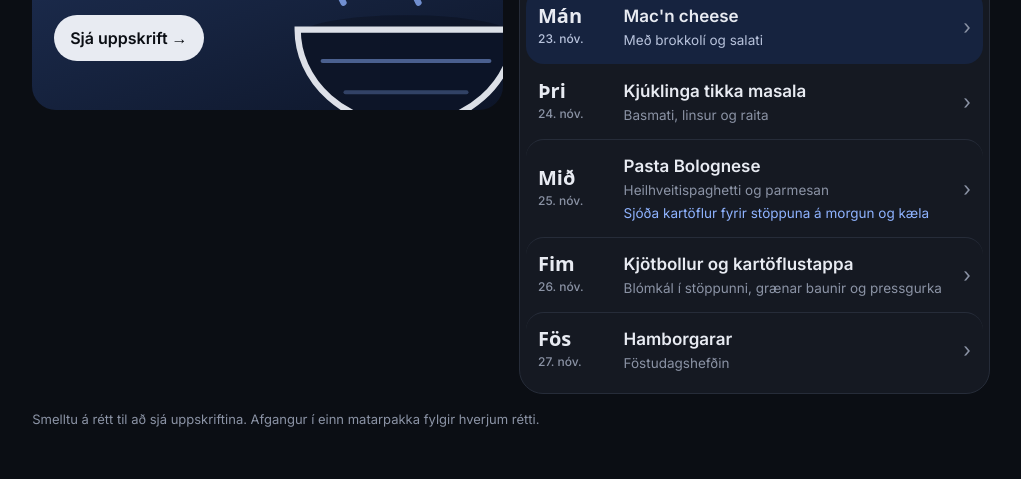
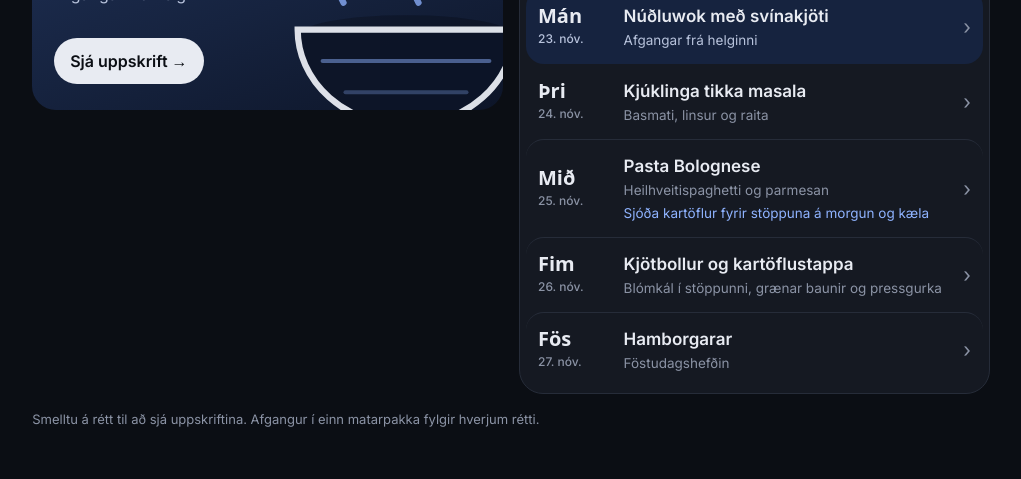
Before and after one commit to ellatorfa/hvad-er-i-matinn, a plain HTML site: page index.html in a window 1280 px wide. Shown: the part 321-800 px from the top of the page, without its empty margins (129-1150 px from the left). Drawn offline with Linux system fonts and the light colour scheme; a web font is replaced by a local one.

Commit message:
Mánudagur: núðluwok úr afgöngum (eins og eldað var)
Co-Authored-By: Claude Opus 5.5 <noreply@anthropic.com>
Claude-Session: https://claude.ai/code/session_0199Ln461GV6yjbyTPsu94dH

```diff
--- a/index.html
+++ b/index.html
@@ -132,7 +132,7 @@ const WEEK="Vika 48";
 const menu=[
  {d:"2026-11-21",n:"Lau",id:"svinalund",dish:"Svínalund í sveppasósu",sub:"Perlubygg og strengjabaunir"},
  {d:"2026-11-22",n:"Sun",id:"poke",dish:"Spicy tuna poke bowl",sub:"Túnfiskur, kæld hrísgrjón, avókadó",prep:"Sjóða hrísgrjónin um morguninn og kæla"},
- {d:"2026-11-23",n:"Mán",id:"mac",dish:"Mac'n cheese",sub:"Með brokkolí og salati"},
+ {d:"2026-11-23",n:"Mán",id:"wok",dish:"Núðluwok með svínakjöti",sub:"Afgangar frá helginni"},
  {d:"2026-11-24",n:"Þri",id:"tikka",dish:"Kjúklinga tikka masala",sub:"Basmati, linsur og raita"},
  {d:"2026-11-25",n:"Mið",id:"bolognese",dish:"Pasta Bolognese",sub:"Heilhveitispaghetti og parmesan",prep:"Sjóða kartöflur fyrir stöppuna á morgun og kæla"},
  {d:"2026-11-26",n:"Fim",id:"kjotbollur",dish:"Kjötbollur og kartöflustappa",sub:"Blómkál í stöppunni, grænar baunir og pressgurka"},
@@ -157,6 +157,7 @@ const R={
  kjotbollur:{meta:"5 skammtar · um 50 mín",ing:["1,3 kg blandfärs (naut + svín)","1 laukur, fínt rifinn","2 egg","1 dl haframjöl","1 dl mjólk","Salt, pipar, smá múskat","Sósa: 2 dl matreiðslurjómi, 3 dl vatn, 1 nautateningur, 1 msk sojasósa, 1–2 msk hveiti","1,2 kg kartöflur, soðnar í gær með hýðinu og kældar","1 blómkálshöfuð","1 dl mjólk og smjörklípa í stöppuna","500 g frosnar grænar baunir","Pressgurka: 1 gúrka, 3 msk edik, salt, pipar","Lingonsulta (lítið)"],
   steps:["Hita ofninn í 200 °C. Leggja haframjölið í bleyti í mjólkinni í 5 mín.","Blanda hakki, lauk, eggjum, haframjöli og kryddi saman og móta bollur.","Baka bollurnar í 15–18 mín.","Skera gúrkuna þunnt og setja í edik, salt og pipar.","Sjóða blómkálið í 10 mín. Hita kartöflurnar og stappa saman við blómkálið, mjólk og smjör.","Sósa: hræra hveitinu út í smá vatni, bæta við vatni, teningi, rjóma og soja og láta malla í 5 mín.","Sjóða grænu baunirnar í 3 mín.","Taka frá matarpakka. Borða baunir og pressgurku fyrst."],
   tip:"Blómkálið í stöppunni helmingar kolvetnin og gefur trefjar, eins og hýðið og haframjölið. Kældar kartöflur hækka blóðsykurinn hægar. Lingonsultan er hrein kolvetni – teskeið, ekki skeið."},
+ wok:{meta:"Afgangar",none:"Núðluwok úr svínalundarafgangi og afgangar af poke-skálunum.",tip:"Grænmetið og kjötið fyrst, núðlurnar síðast."},
  borgari:{meta:"Keypt inn á föstudag",none:"Engin uppskrift, bara föstudagshefðin.",tip:"Fituríkt: fylgjast með seinni toppi 3–4 klst eftir mat."}
 };
 const months=["jan.","feb.","mar.","apr.","maí","jún.","júl.","ág.","sep.","okt.","nóv.","des."];
```
